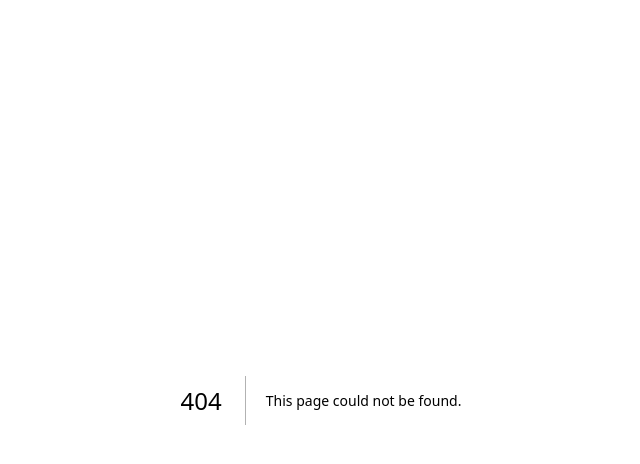
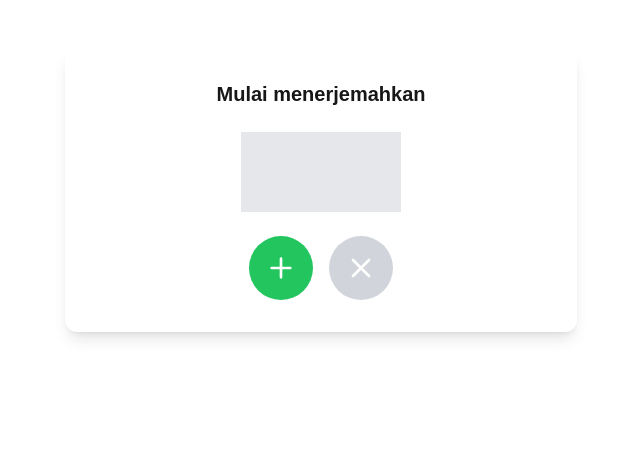
Before and after one commit to protingihear/webihear, a Next.js app: page /voicetotext in a window 1280 px wide. Before the commit this address had no page. Shown: the top 464 px of the page, without its empty margins (319-959 px from the left). Built offline with nearby package versions, Linux system fonts and the light colour scheme.

Commit message:
add voice to text

```diff
--- a/package.json
+++ b/package.json
@@ -9,9 +9,13 @@
     "lint": "next lint"
   },
   "dependencies": {
+    "@babel/plugin-transform-runtime": "^7.25.7",
+    "@babel/polyfill": "^7.12.1",
+    "next": "14.2.15",
     "react": "^18",
     "react-dom": "^18",
-    "next": "14.2.15"
+    "react-speech-recognition": "^3.10.0",
+    "regenerator-runtime": "^0.14.1"
   },
   "devDependencies": {
     "postcss": "^8",
--- a/src/app/page.js
+++ b/src/app/page.js
@@ -1,5 +1,6 @@
 import Image from "next/image";
 
+import 'regenerator-runtime/runtime'; // Import the runtime here
 export default function Home() {
   return (
     <div className="grid grid-rows-[20px_1fr_20px] items-center justify-items-center min-h-screen p-8 pb-20 gap-16 sm:p-20 font-[family-name:var(--font-geist-sans)]">
--- /dev/null
+++ b/src/app/voicetotext/page.jsx
@@ -0,0 +1,119 @@
+"use client";
+
+import { useState, useEffect } from 'react';
+
+const Translator = () => {
+  const [text, setText] = useState('');
+  const [isActive, setIsActive] = useState(false);
+  const [isSpeechDetected, setIsSpeechDetected] = useState(false);
+  const language = 'id-ID';
+
+  function handleOnRecord() {
+    if (isActive) {
+      setIsActive(false);
+      return;
+    }
+
+    const SpeechRecognition = window.SpeechRecognition || window.webkitSpeechRecognition;
+    const recognition = new SpeechRecognition();
+    recognition.lang = language;
+
+    recognition.onstart = () => {
+      setIsActive(true);
+    };
+
+    recognition.onresult = (event) => {
+      const transcript = event.results[0][0].transcript;
+      setText(transcript);
+      setIsSpeechDetected(true);
+    };
+
+    recognition.onspeechend = () => {
+      setIsActive(false);
+      setIsSpeechDetected(false);
+      recognition.stop();
+    };
+
+    recognition.onerror = () => {
+      setIsActive(false);
+    };
+
+    recognition.start();
+  }
+
+  useEffect(() => {
+    let interval;
+    if (isSpeechDetected) {
+      interval = setInterval(() => {
+        document.querySelectorAll('.wave').forEach(wave => {
+          wave.style.height = `${Math.random() * 100}%`;
+        });
+      }, 200);
+    } else {
+      document.querySelectorAll('.wave').forEach(wave => {
+        wave.style.height = '50%';
+      });
+      clearInterval(interval);
+    }
+    return () => clearInterval(interval);
+  }, [isSpeechDetected]);
+
+  return (
+    <div className="mt-12 px-4 text-center">
+      <div className="max-w-lg rounded-xl overflow-hidden mx-auto bg-white shadow-lg p-8">
+        <h2 className="text-xl font-bold mb-6">
+          {text ? text : "Mulai menerjemahkan"}
+        </h2>
+        <div className="flex justify-center items-center mb-6">
+          <div className="w-40 h-20 bg-gray-200 flex items-center justify-center">
+            <div className="flex gap-2">
+              {[...Array(7)].map((_, index) => (
+                <div key={index} className="wave w-4 bg-gray-400 rounded transition-all duration-200 ease-linear" style={{ height: '50%' }}></div>
+              ))}
+            </div>
+          </div>
+        </div>
+        <div className="flex justify-center gap-4">
+          <button
+            onClick={handleOnRecord}
+            className={`w-16 h-16 rounded-full flex items-center justify-center ${isActive ? 'bg-red-500' : 'bg-green-500'}`}
+          >
+            <span className="sr-only">{isActive ? 'Stop Recording' : 'Start Recording'}</span>
+            <svg
+              xmlns="http://www.w3.org/2000/svg"
+              className="h-8 w-8 text-white"
+              fill="none"
+              viewBox="0 0 24 24"
+              stroke="currentColor"
+              strokeWidth={2}
+            >
+              {isActive ? (
+                <path strokeLinecap="round" strokeLinejoin="round" d="M6 18L18 6M6 6l12 12" />
+              ) : (
+                <path strokeLinecap="round" strokeLinejoin="round" d="M12 5v14m7-7H5" />
+              )}
+            </svg>
+          </button>
+          <button
+            onClick={() => setText('')}
+            className="w-16 h-16 rounded-full bg-gray-300 flex items-center justify-center"
+          >
+            <span className="sr-only">Reset</span>
+            <svg
+              xmlns="http://www.w3.org/2000/svg"
+              className="h-8 w-8 text-white"
+              fill="none"
+              viewBox="0 0 24 24"
+              stroke="currentColor"
+              strokeWidth={2}
+            >
+              <path strokeLinecap="round" strokeLinejoin="round" d="M6 18L18 6M6 6l12 12" />
+            </svg>
+          </button>
+        </div>
+      </div>
+    </div>
+  );
+};
+
+export default Translator;
```
Also changed, not shown: 1 other file (tests, documents, lock files or other folders).
